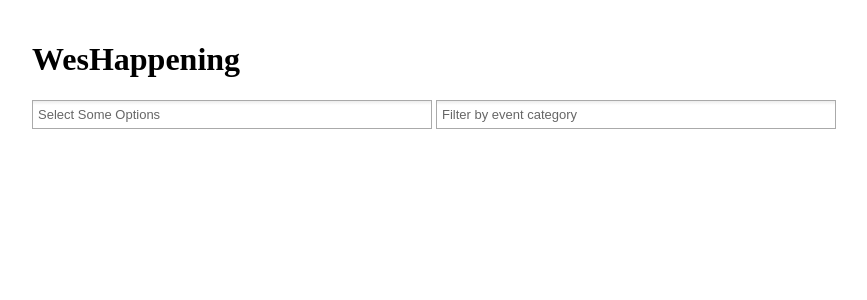
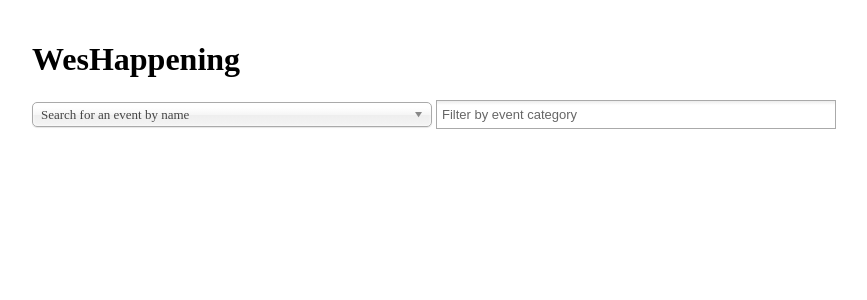
Before and after one commit to weshack/WesHappening, a Flask app: page / in a window 1280 px wide. Shown: the top 300 px of the page, without its empty margins (68-935 px from the left). Run offline with Flask 2, Linux system fonts and the light colour scheme; some libraries are stand-ins or nearby versions.

Commit message:
more search updates

```diff
--- a/templates/index.html
+++ b/templates/index.html
@@ -19,7 +19,8 @@
     <div id="map-canvas"></div>
     <div id="search_bar">
       <h1 id="search_title" class="search">WesHappening</h1>
-      <select class="event_search" multiple="true" style="width:400px;">
+      <select class="event_search" style="width:400px;">
+        <option selected="selected">Search for an event by name</option>
         {% for item in events %}
         <option>{{ item }}</option>
         {% endfor %}
```
